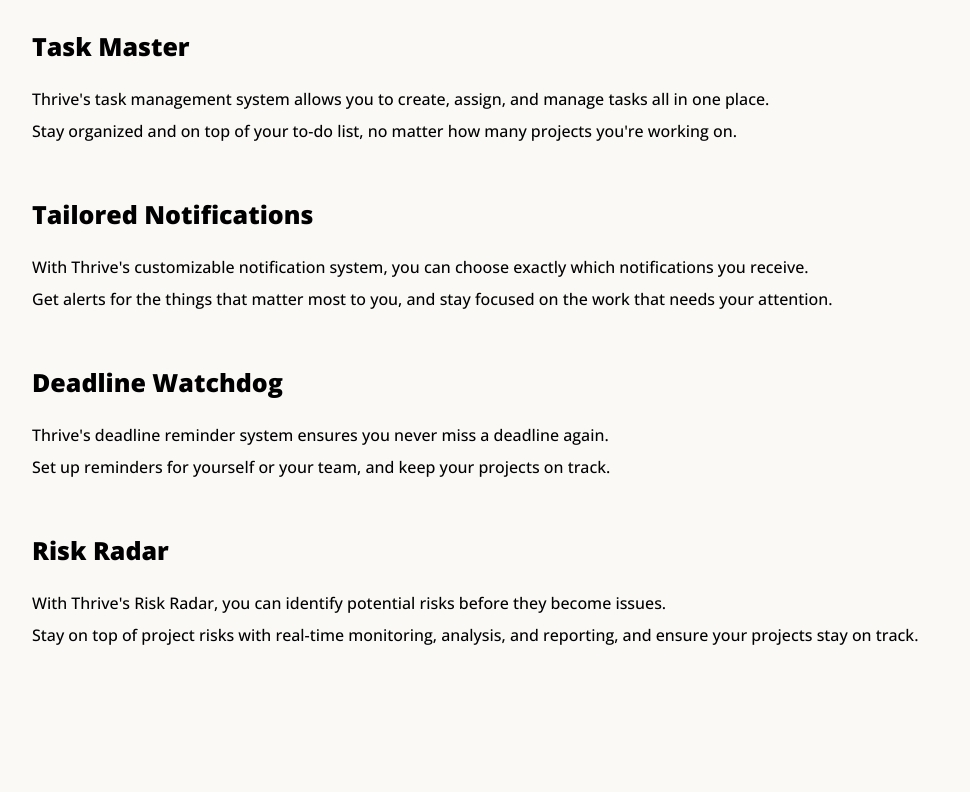
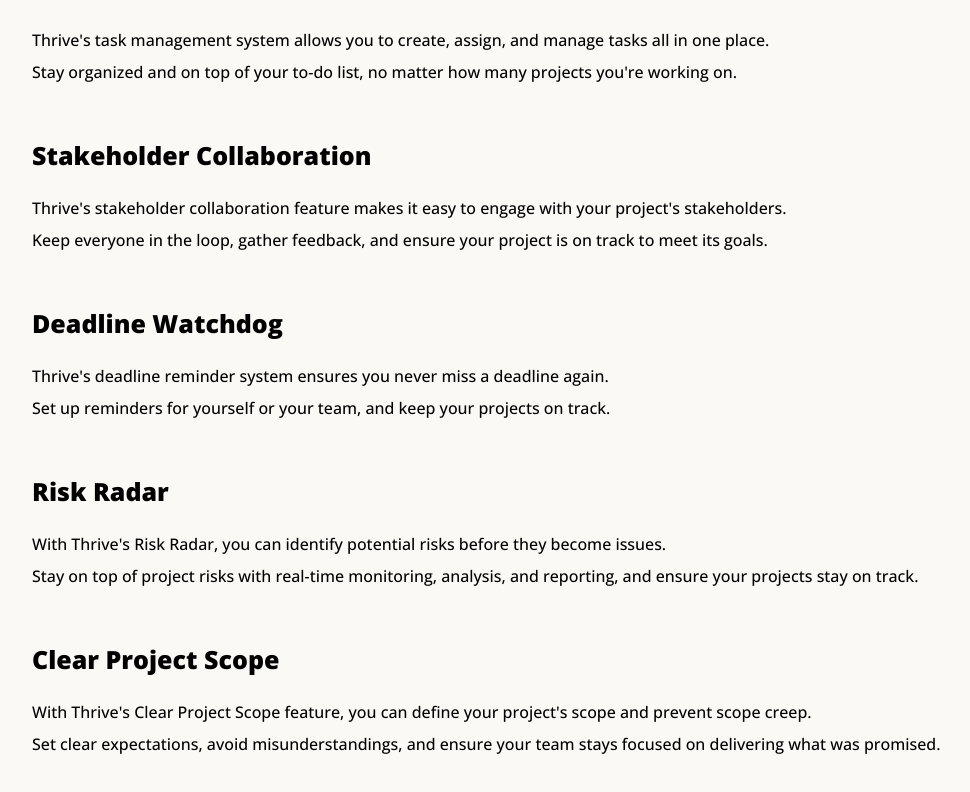
Before and after one commit to BT3103AppDev1/l2-final-project-group-1, a Vue app: page / in a window 1280 px wide. Shown: the part 1395-2187 px from the top of the page, without its empty margins (68-1038 px from the left). Built offline with nearby package versions, Linux system fonts and the light colour scheme.

Commit message:
[LP] Finalised feature list

```diff
--- a/src/views/LP.vue
+++ b/src/views/LP.vue
@@ -68,11 +68,11 @@
             <div class="feature" id="feature3">
                 <div class="feature-text">
                     <div class="feature-title">
-                        <span class="text"> Tailored Notifications </span>
+                        <span class="text"> Stakeholder Collaboration </span>
                     </div>
                     <div class="feature-desc">
-                        <span class="text"> With Thrive's customizable notification system, you can choose exactly which notifications you receive. <br>
-                            Get alerts for the things that matter most to you, and stay focused on the work that needs your attention. </span>
+                        <span class="text"> Thrive's stakeholder collaboration feature makes it easy to engage with your project's stakeholders. <br>
+                             Keep everyone in the loop, gather feedback, and ensure your project is on track to meet its goals. </span>
                     </div>
                 </div>
             </div>
@@ -95,6 +95,17 @@
                     <div class="feature-desc">
                         <span class="text"> With Thrive's Risk Radar, you can identify potential risks before they become issues. <br>
                             Stay on top of project risks with real-time monitoring, analysis, and reporting, and ensure your projects stay on track. </span>
+                    </div>
+                </div>
+            </div>
+            <div class="feature" id="feature6">
+                <div class="feature-text">
+                    <div class="feature-title">
+                        <span class="text"> Clear Project Scope </span>
+                    </div>
+                    <div class="feature-desc">
+                        <span class="text"> With Thrive's Clear Project Scope feature, you can define your project's scope and prevent scope creep. <br>
+                            Set clear expectations, avoid misunderstandings, and ensure your team stays focused on delivering what was promised. </span>
                     </div>
                 </div>
             </div>
@@ -622,6 +633,7 @@ export default {
     font-size: 38px;
     font-weight: 900;
     text-align: center;
+    margin-bottom: 50px;
 }
 
 .email-container {
```
